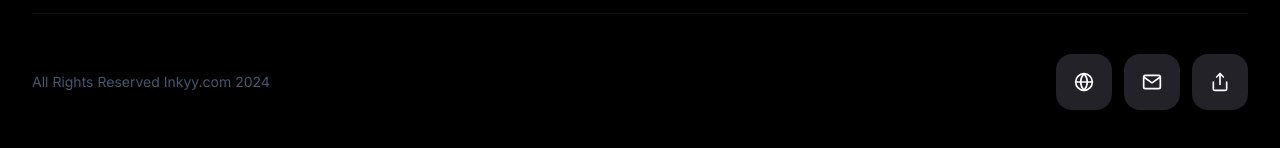
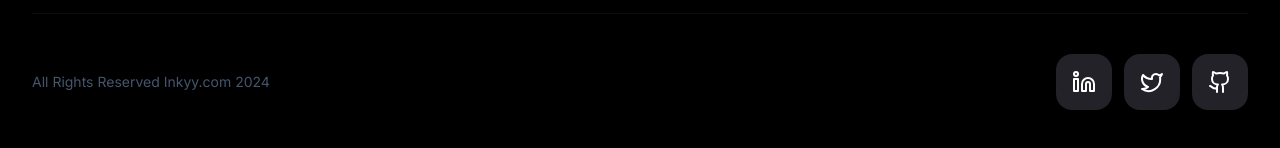
Before and after one commit to swarajladke/SaaS-Landing-Page, a Next.js app: page / in a window 1280 px wide. Shown: the part 9043-9191 px from the top of the page. Built offline with nearby package versions, Linux system fonts and the light colour scheme.

Commit message:
Refine Footer - Replaced generic icons with brand logos (Linkedin, Twitter, Github) per Figma spec

```diff
--- a/src/components/layout/Footer.tsx
+++ b/src/components/layout/Footer.tsx
@@ -62,13 +62,13 @@ export function Footer() {
                     <p className="text-sm text-slate-600">All Rights Reserved Inkyy.com 2024</p>
                     <div className="flex gap-3">
                         <Link href="#" className="w-14 h-14 bg-[#222228] rounded-2xl flex items-center justify-center text-white hover:bg-[#2a2a32] transition-colors shadow-xl">
-                            <svg width="20" height="20" viewBox="0 0 24 24" fill="none" stroke="currentColor" strokeWidth="2" strokeLinecap="round" strokeLinejoin="round"><circle cx="12" cy="12" r="10" /><line x1="2" y1="12" x2="22" y2="12" /><path d="M12 2a15.3 15.3 0 0 1 4 10 15.3 15.3 0 0 1-4 10 15.3 15.3 0 0 1-4-10 15.3 15.3 0 0 1 4-10z" /></svg>
+                            <Linkedin className="w-6 h-6" />
                         </Link>
                         <Link href="#" className="w-14 h-14 bg-[#222228] rounded-2xl flex items-center justify-center text-white hover:bg-[#2a2a32] transition-colors shadow-xl">
-                            <svg width="20" height="20" viewBox="0 0 24 24" fill="none" stroke="currentColor" strokeWidth="2" strokeLinecap="round" strokeLinejoin="round"><path d="M4 4h16c1.1 0 2 .9 2 2v12c0 1.1-.9 2-2 2H4c-1.1 0-2-.9-2-2V6c0-1.1.9-2 2-2z" /><polyline points="22,6 12,13 2,6" /></svg>
+                            <Twitter className="w-6 h-6" />
                         </Link>
                         <Link href="#" className="w-14 h-14 bg-[#222228] rounded-2xl flex items-center justify-center text-white hover:bg-[#2a2a32] transition-colors shadow-xl">
-                            <svg width="20" height="20" viewBox="0 0 24 24" fill="none" stroke="currentColor" strokeWidth="2" strokeLinecap="round" strokeLinejoin="round"><path d="M4 12v8a2 2 0 0 0 2 2h12a2 2 0 0 0 2-2v-8" /><polyline points="16 6 12 2 8 6" /><line x1="12" y1="2" x2="12" y2="15" /></svg>
+                            <Github className="w-6 h-6" />
                         </Link>
                     </div>
                 </div>
```
